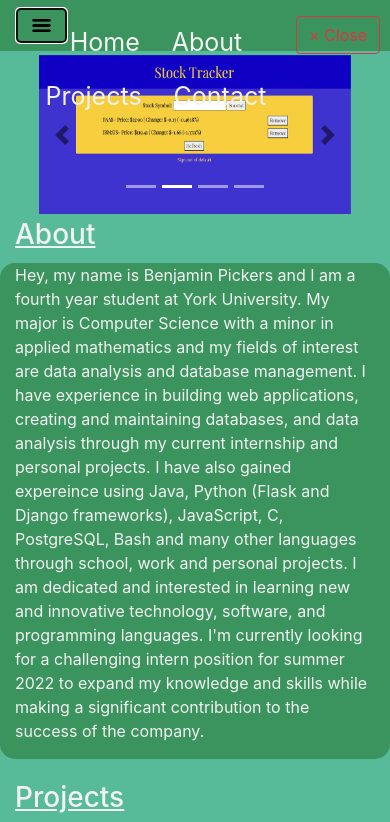
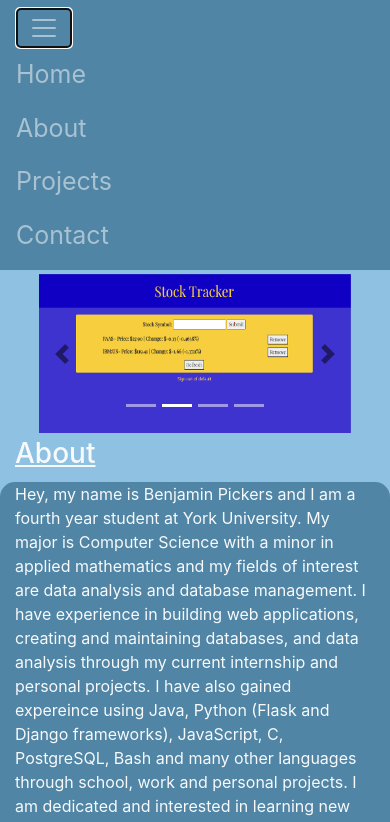
Before and after one commit to Benjamin-Pickers/Website-Porfolio, a plain HTML site: page index.html in a window 390 px wide. Both pictures are taken after a click on the button "Toggle navigation". Shown: the top 822 px of the page. Drawn offline with nearby package versions, Linux system fonts and the light colour scheme; a script that the page names is missing.

Commit message:
Fixed navbar collapse

```diff
--- a/Css/home.css
+++ b/Css/home.css
@@ -1,9 +1,9 @@
 :root
 {
-    --bgcolour: #57BA98;
-    --secondarybgcolour: #3B945E;
+    --bgcolour: #8FC1E3;
+    --secondarybgcolour: #5085A5;
     --borderradius: 15px;
-    --textcolour: #F2F2F2;
+    --textcolour: #F7F9FB;
 }
 
 body
@@ -43,47 +43,6 @@ body
 {
   color: #182628;
 }
-
-.toggle-button
-{
-  width: 25px;
-  height: 25px;
-  padding: 2px;
-}
-
-.close-toggle
-{
-  float: right;
-  margin-right: 10px;
-}
-
-.offcanvas-header{ display:none; }
-
-@media (max-width: 992px)
-{
-  .offcanvas-header{ display:block; }
-  .navbar-collapse
-  {
-    position: fixed;
-    z-index: 100;
-    top:0;
-    right: 0;
-    left: 100%;
-    width: 100%;
-    height: 100%
-    padding-right: 1rem;
-    padding-left: 1rem;
-    overflow-y: auto;
-    visibility: hidden;
-    transition: visibility .2s ease-in-out, -webkit-transform .2s ease-in-out;
-  }
-  .navbar-collapse.show
-  {
-    visibility: visible;
-    transform: translateX(-100%);
-  }
-}
-
 
 
 #carouselHome
--- a/JavaScript/home.js
+++ /dev/null
@@ -1,15 +0,0 @@
-window.onload = function()
-{
-  $("[data-trigger]").on("click", function()
-  {
-    var trigger_id =  $(this).attr('data-trigger');
-    $(trigger_id).toggleClass("show");
-    $('body').toggleClass("offcanvas-active");
-  });
-
-  $(".btn-close").click(function(e)
-  {
-    $(".navbar-collapse").removeClass("show");
-    $("body").removeClass("offcanvas-active");
-  });
-}
--- a/index.html
+++ b/index.html
@@ -13,27 +13,25 @@
     <main class="flex-fill">
 
       <!-- Menu bar on top of the page-->
-      <nav class="navbar center navbar-expand-lg">
-        <button class="navbar-toggler" type="button" data-trigger="#mainNav">
-          <img src="pics/toggle.png" alt="toggle" class="toggle-button">
+      <nav class="navbar center navbar-expand-lg navbar-dark">
+        <button class="navbar-toggler" type="button" data-toggle="collapse" data-target="#navbarTogglerDemo01" aria-controls="navbarTogglerDemo01" aria-expanded="false" aria-label="Toggle navigation">
+          <span class="navbar-toggler-icon"></span>
         </button>
 
-        <div class="navbar-collapse justify-content-center" id="mainNav">
-          <div class="offcanvas-header mt-3">
-            <button class="btn btn-outline-danger btn-close close-toggle"> &times Close </button>
-          </div>
-          <ul class="nav justify-content-center" id="navText">
+
+        <div class="collapse navbar-collapse justify-content-center" id="navbarTogglerDemo01">
+          <ul class="navbar-nav justify-content-center" id="navText">
               <li class="nav-item">
                 <a class="nav-link" href="index.html">Home</a>
               </li>
               <li class="nav-item">
-                <a class="nav-link" href="#aboutSection">About</a>
+                <a class="nav-link" id="navText" href="#aboutSection">About</a>
               </li>
               <li class="nav-item">
-                <a class="nav-link" href="#projectSection">Projects</a>
+                <a class="nav-link" id="navText" href="#projectSection">Projects</a>
               </li>
               <li class="nav-item">
-                <a class="nav-link" href="contact.html">Contact</a>
+                <a class="nav-link" id="navText" href="#contactSection">Contact</a>
               </li>
           </ul>
         </div>
@@ -156,6 +154,12 @@
           </div>
       </div>
 
+      <!-- Contact Section -->
+      <div class="container" id="contactSection">
+        <div><h3 id="header" class="textcolour"> Contact Info </h3></div>
+
+      </div>
+
       <footer>
       <div class="d-flex justify-content-center rounded">
         <a href="https://github.com/Benjamin-Pickers" target="_blank">
```
